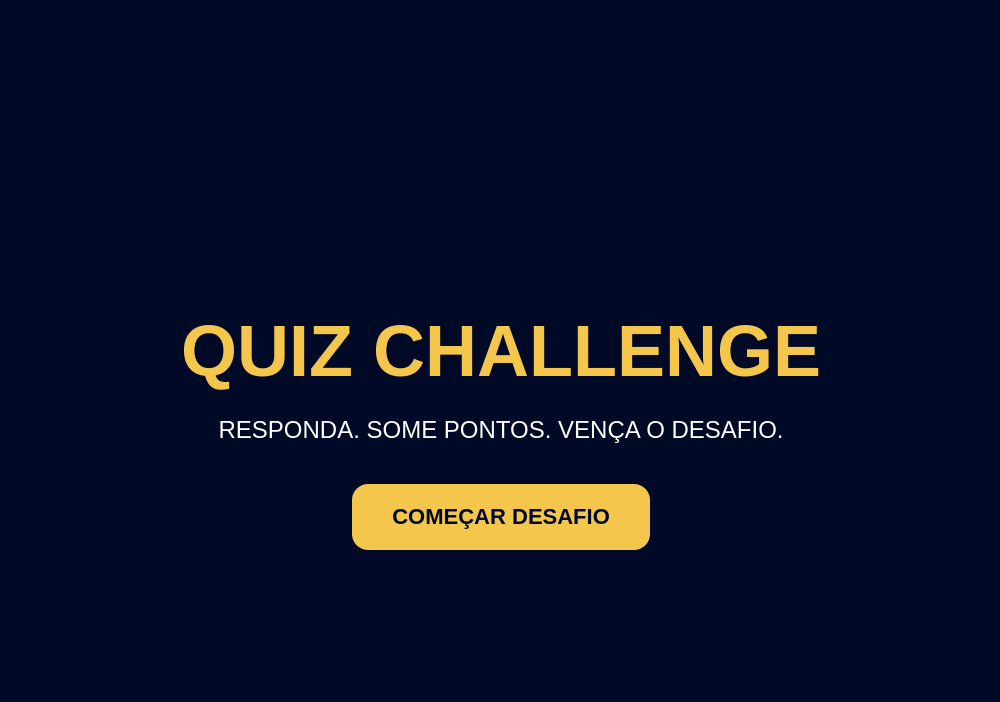
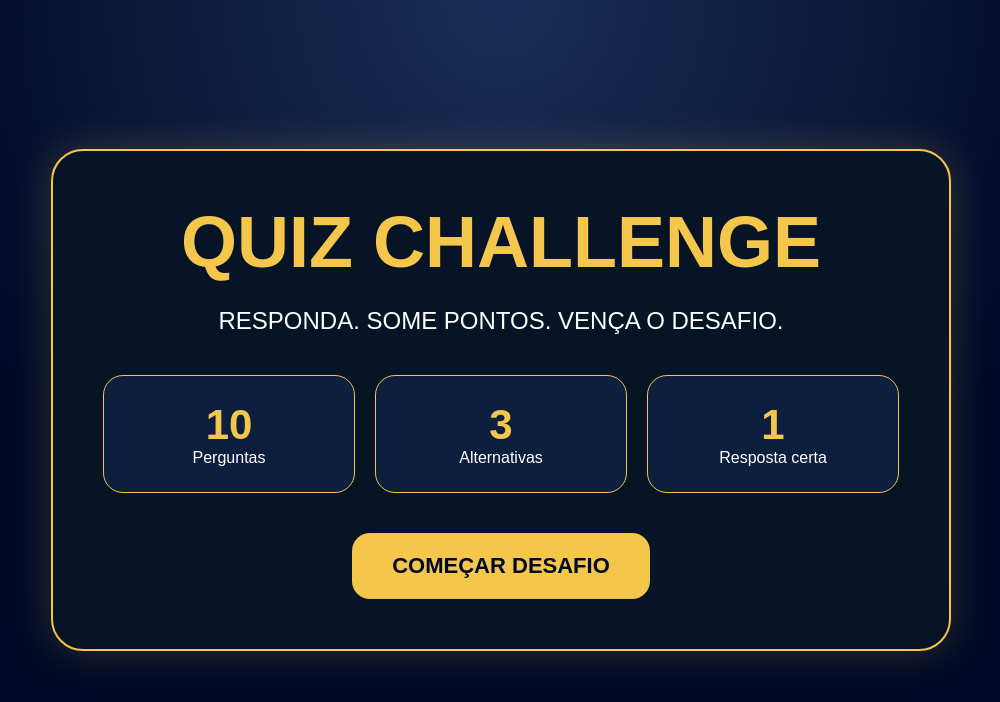
Before and after one commit to gutokardoso/quizz, a React (Vite) app: page / in a window 1280 px wide. Shown: the top 702 px of the page, without its empty margins (139-1139 px from the left). Built offline with nearby package versions, Linux system fonts and the light colour scheme.

Commit message:
Add files via upload

```diff
--- a/index.html
+++ b/index.html
@@ -1,3 +1,4 @@
+
 <!DOCTYPE html>
 <html lang="pt-br">
 <head>
--- a/package.json
+++ b/package.json
@@ -5,8 +5,7 @@
   "type": "module",
   "scripts": {
     "dev": "vite",
-    "build": "vite build",
-    "preview": "vite preview"
+    "build": "vite build"
   },
   "dependencies": {
     "react": "^18.2.0",
--- a/src/App.jsx
+++ b/src/App.jsx
@@ -1,50 +1,158 @@
-import React from "react";
+
+import React, { useState, useEffect } from "react";
+
+const questions = [
+  {
+    question: "Qual é a capital do Brasil?",
+    answers: ["Rio de Janeiro", "Brasília", "São Paulo"],
+    correct: 1,
+  },
+  {
+    question: "Quanto é 8 x 7?",
+    answers: ["54", "56", "64"],
+    correct: 1,
+  },
+  {
+    question: "Qual planeta é conhecido como planeta vermelho?",
+    answers: ["Marte", "Júpiter", "Vênus"],
+    correct: 0,
+  },
+];
 
 export default function App() {
+  const [started, setStarted] = useState(false);
+  const [index, setIndex] = useState(0);
+  const [score, setScore] = useState(0);
+  const [selected, setSelected] = useState(null);
+  const [time, setTime] = useState(20);
+  const [finished, setFinished] = useState(false);
+
+  useEffect(() => {
+    if (!started || finished) return;
+
+    if (time <= 0) {
+      nextQuestion();
+      return;
+    }
+
+    const timer = setTimeout(() => {
+      setTime((t) => t - 1);
+    }, 1000);
+
+    return () => clearTimeout(timer);
+  }, [time, started, finished]);
+
+  function choose(i) {
+    if (selected !== null) return;
+
+    setSelected(i);
+
+    if (i === questions[index].correct) {
+      setScore((s) => s + 1);
+    }
+
+    setTimeout(() => {
+      nextQuestion();
+    }, 1000);
+  }
+
+  function nextQuestion() {
+    if (index + 1 >= questions.length) {
+      setFinished(true);
+      return;
+    }
+
+    setIndex((i) => i + 1);
+    setSelected(null);
+    setTime(20);
+  }
+
+  function restart() {
+    setStarted(false);
+    setFinished(false);
+    setIndex(0);
+    setScore(0);
+    setSelected(null);
+    setTime(20);
+  }
+
+  if (!started) {
+    return (
+      <main className="screen">
+        <div className="hero">
+          <h1>QUIZ CHALLENGE</h1>
+          <p>RESPONDA. SOME PONTOS. VENÇA O DESAFIO.</p>
+
+          <div className="stats">
+            <div className="card">
+              <strong>10</strong>
+              <span>Perguntas</span>
+            </div>
+
+            <div className="card">
+              <strong>3</strong>
+              <span>Alternativas</span>
+            </div>
+
+            <div className="card">
+              <strong>1</strong>
+              <span>Resposta certa</span>
+            </div>
+          </div>
+
+          <button onClick={() => setStarted(true)}>
+            COMEÇAR DESAFIO
+          </button>
+        </div>
+      </main>
+    );
+  }
+
+  if (finished) {
+    return (
+      <main className="screen">
+        <div className="result">
+          <h2>RESULTADO FINAL</h2>
+          <h1>Você acertou {score}!</h1>
+          <button onClick={restart}>JOGAR NOVAMENTE</button>
+        </div>
+      </main>
+    );
+  }
+
+  const q = questions[index];
+
   return (
-    <main style={{
-      minHeight: "100vh",
-      background: "#000926",
-      color: "white",
-      display: "flex",
-      alignItems: "center",
-      justifyContent: "center",
-      fontFamily: "Arial"
-    }}>
-      <section style={{
-        width: "100%",
-        maxWidth: "900px",
-        textAlign: "center",
-        padding: "40px"
-      }}>
-        <h1 style={{
-          fontSize: "72px",
-          color: "#f4c64b",
-          marginBottom: "10px"
-        }}>
-          QUIZ CHALLENGE
-        </h1>
+    <main className="screen">
+      <div className="quiz">
+        <div className="topbar">
+          <span>Pergunta {index + 1}</span>
+          <span className="timer">{time}s</span>
+        </div>
 
-        <p style={{
-          fontSize: "24px",
-          marginBottom: "40px"
-        }}>
-          RESPONDA. SOME PONTOS. VENÇA O DESAFIO.
-        </p>
+        <h2>{q.question}</h2>
 
-        <button style={{
-          background: "#f4c64b",
-          color: "#000926",
-          border: "none",
-          borderRadius: "16px",
-          padding: "20px 40px",
-          fontWeight: "bold",
-          fontSize: "22px",
-          cursor: "pointer"
-        }}>
-          COMEÇAR DESAFIO
-        </button>
-      </section>
+        <div className="answers">
+          {q.answers.map((a, i) => {
+            let cls = "";
+
+            if (selected !== null) {
+              if (i === q.correct) cls = "correct";
+              else if (i === selected) cls = "wrong";
+            }
+
+            return (
+              <button
+                key={a}
+                className={cls}
+                onClick={() => choose(i)}
+              >
+                {a}
+              </button>
+            );
+          })}
+        </div>
+      </div>
     </main>
   );
 }
--- a/src/main.jsx
+++ b/src/main.jsx
@@ -1,3 +1,4 @@
+
 import React from "react";
 import ReactDOM from "react-dom/client";
 import App from "./App";
--- a/src/style.css
+++ b/src/style.css
@@ -1 +1,140 @@
-body{margin:0;background:#000926;}
+
+*{
+  box-sizing:border-box;
+}
+
+body{
+  margin:0;
+  font-family:Arial, sans-serif;
+  background:#000926;
+  color:white;
+}
+
+.screen{
+  min-height:100vh;
+  display:flex;
+  justify-content:center;
+  align-items:center;
+  padding:40px;
+  background:
+    radial-gradient(circle at top,#1a2e57 0%,#000926 60%);
+}
+
+.hero,
+.quiz,
+.result{
+  width:100%;
+  max-width:900px;
+  text-align:center;
+  background:#071426;
+  border:2px solid #f4c64b;
+  border-radius:32px;
+  padding:50px;
+  box-shadow:0 0 40px rgba(244,198,75,.2);
+}
+
+.hero h1,
+.result h1{
+  font-size:72px;
+  color:#f4c64b;
+  margin:0 0 20px;
+}
+
+.hero p{
+  font-size:24px;
+}
+
+.stats{
+  display:grid;
+  grid-template-columns:repeat(3,1fr);
+  gap:20px;
+  margin:40px 0;
+}
+
+.card{
+  background:#0c1f3f;
+  border-radius:20px;
+  padding:25px;
+  border:1px solid #f4c64b;
+}
+
+.card strong{
+  display:block;
+  font-size:42px;
+  color:#f4c64b;
+}
+
+button{
+  border:none;
+  cursor:pointer;
+  transition:.2s;
+}
+
+.hero button,
+.result button{
+  background:#f4c64b;
+  color:#000926;
+  padding:20px 40px;
+  border-radius:18px;
+  font-size:22px;
+  font-weight:bold;
+}
+
+.quiz h2{
+  font-size:42px;
+  margin:40px 0;
+}
+
+.answers{
+  display:flex;
+  flex-direction:column;
+  gap:18px;
+}
+
+.answers button{
+  background:#10244a;
+  color:white;
+  border:2px solid rgba(255,255,255,.2);
+  padding:22px;
+  border-radius:18px;
+  font-size:22px;
+}
+
+.answers button.correct{
+  background:#6fba39;
+  color:#000926;
+}
+
+.answers button.wrong{
+  background:#d63d3d;
+}
+
+.topbar{
+  display:flex;
+  justify-content:space-between;
+  font-size:24px;
+  font-weight:bold;
+  color:#f4c64b;
+}
+
+.timer{
+  background:#f4c64b;
+  color:#000926;
+  padding:8px 16px;
+  border-radius:12px;
+}
+
+@media(max-width:768px){
+  .hero h1,
+  .result h1{
+    font-size:48px;
+  }
+
+  .stats{
+    grid-template-columns:1fr;
+  }
+
+  .quiz h2{
+    font-size:30px;
+  }
+}
--- a/vite.config.js
+++ b/vite.config.js
@@ -1,3 +1,4 @@
+
 import { defineConfig } from 'vite'
 import react from '@vitejs/plugin-react'
 
```
Lines whose indentation alone changed are shown as unchanged.
